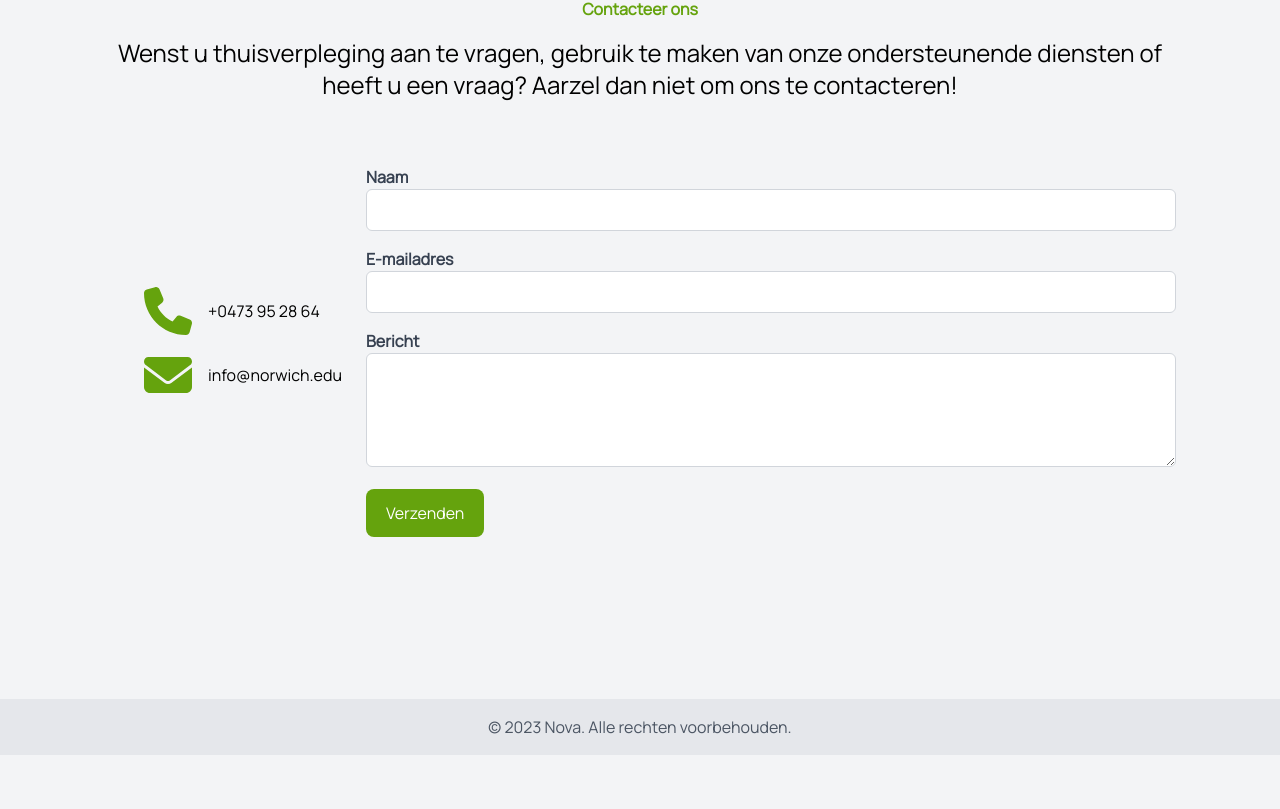
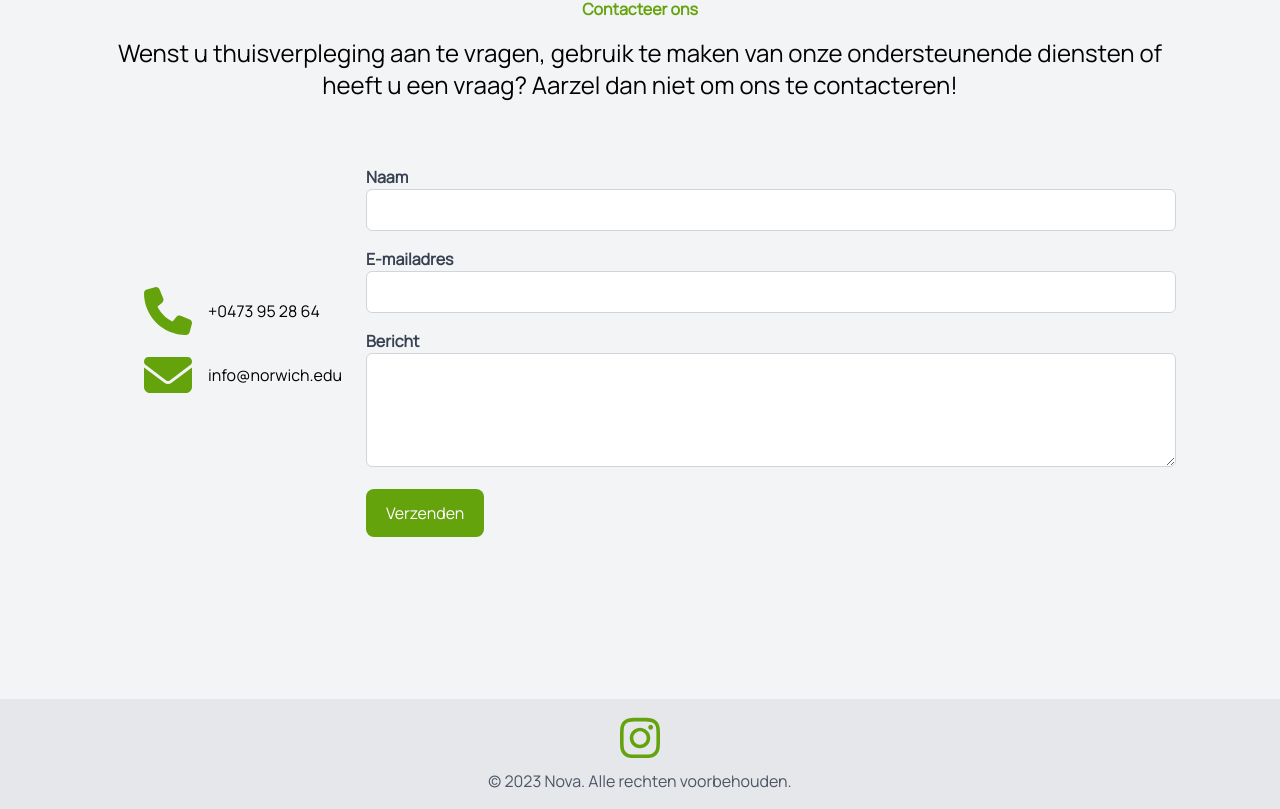
Before and after one commit to mouise1111/Nova-Nursing, a SvelteKit app: page / in a window 1280 px wide. Shown: the part 3333-4142 px from the top of the page. Before the commit the page ends 4088 px from the top, so only its background shows below. Built offline with nearby package versions, Linux system fonts and the light colour scheme.

Commit message:
modified footer, added social media link

```diff
--- a/src/routes/+page.svelte
+++ b/src/routes/+page.svelte
@@ -440,7 +440,10 @@
 </main>
 <footer class="bg-gray-200 py-4 mt-8 lg:mt-8">
 	<div class="lg:px-24">
-		<div class="flex justify-center">
+		<div class="flex flex-col justify-center items-center">
+			<a href="https://www.instagram.com/thuisverpleging_nova/" target="_blank" class="mb-2">
+				<img src="/instagram.svg" alt="instagram icon" class="w-10" />
+			</a>
 			<p class="text-gray-600">&copy; 2023 Nova. Alle rechten voorbehouden.</p>
 		</div>
 	</div>
```
